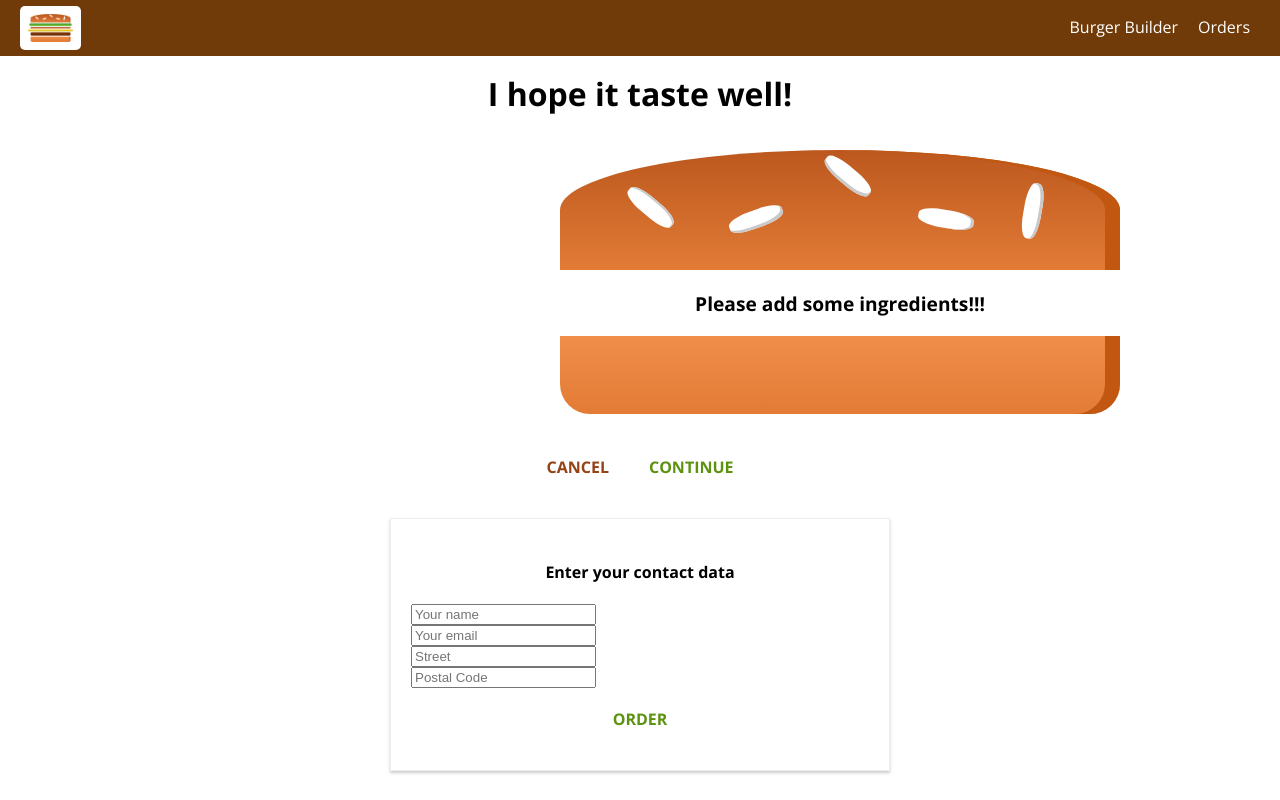
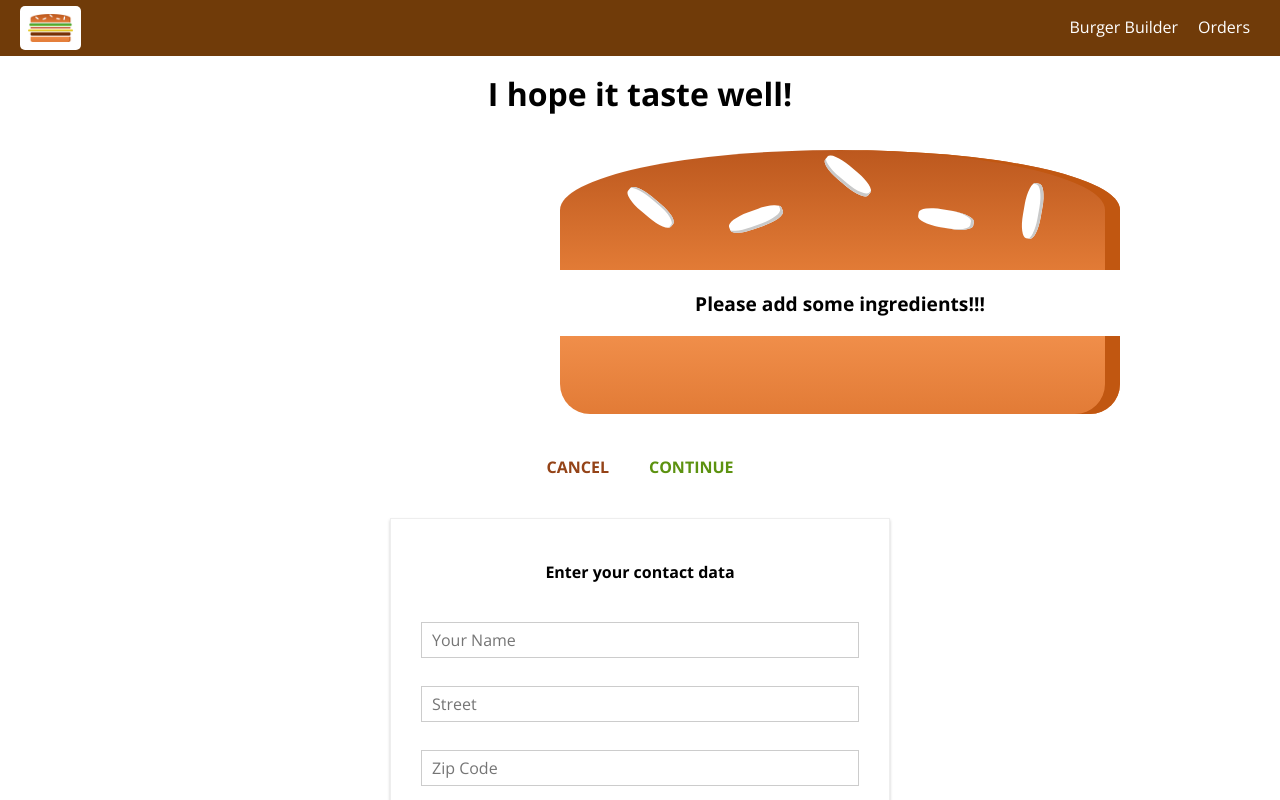
Before and after one commit to biancama/burger-builder, a React (Create React App) app: page /checkout in a window 1280 px wide. Both pictures are taken after a click on the button "CONTINUE". Shown: the top 800 px of the page. Built offline with nearby package versions, Linux system fonts and the light colour scheme.

Commit message:
Form validation

```diff
--- a/src/components/UI/Button/Button.js
+++ b/src/components/UI/Button/Button.js
@@ -2,7 +2,7 @@
 import classes from './Button.module.css';
 
 const button =(props) => (
-    <button className={[classes.Button, classes[props.btnType]].join(" ")} onClick={props.clicked}>{props.children}</button>
+    <button className={[classes.Button, classes[props.btnType]].join(" ")} disabled={props.disabled} onClick={props.clicked}>{props.children}</button>
 );
 
 export default button;
--- /dev/null
+++ b/src/components/UI/Input/Input.js
@@ -0,0 +1,36 @@
+import React from 'react';
+import styles from './Input.module.css';
+
+const input = (props) => {
+    let inputElement = null;
+    const inputClasses =[styles.InputElement];
+    if (props.invalid && props.shouldValidate && props.touched) {
+        inputClasses.push(styles.Invalid);
+    }
+    switch (props.elementType) {
+        case('input'):
+            inputElement = <input className={inputClasses.join (' ')} {...props.elementConfig} value={props.value} onChange={props.onChange}/>
+            break;
+        case('textArea'):
+            inputElement = <textarea className={inputClasses.join (' ')} {...props.elementConfig} value={props.value} onChange={props.onChange}/>
+            break;
+        case('select'):
+            inputElement = (
+            <select className={inputClasses.join (' ')} value={props.value} onChange={props.onChange}>
+                    {props.elementConfig.options.map(opt => <option key={opt.value} value={opt.value}>{opt.displayValue}</option>)};}
+            </select>
+            );
+            break;
+        default:
+            inputElement = <input className={inputClasses.join (' ')} {...props.elementConfig} value={props.value} onChange={props.onChange}/>
+    }
+    return (
+    <div className={styles.Input}>
+        <label className={styles.Label}>{props.label}</label>
+        {inputElement}
+    </div>
+    );
+
+};
+
+export default input;
--- /dev/null
+++ b/src/components/UI/Input/Input.module.css
@@ -0,0 +1,35 @@
+.Input {
+    width: 100%;
+    padding: 10px;
+    box-sizing: border-box;
+}
+
+.Label {
+    font-weight: bold;
+    display: block;
+    margin-bottom: 8px;
+}
+
+.InputElement {
+    outline: none;
+    border: 1px solid #ccc;
+    background-color: white;
+    font: inherit;
+    padding: 6px 10px;
+    display: block;
+    width: 100%;
+    box-sizing: border-box;
+}
+.InputElement:focus {
+    outline: none;
+    background-color: #ccc;
+}
+.Invalid {
+    border: 1px solid red;
+    background-color: #FDA49A;
+}
+
+.Button:disabled {
+    color: #ccc;
+    cursor: not-allowed;
+}
--- a/src/containers/Checkout/ContactData/ContactData.js
+++ b/src/containers/Checkout/ContactData/ContactData.js
@@ -3,33 +3,104 @@
 import styles from './ContactData.module.css';
 import Axios from '../../../axios-orders';
 import Spinner from '../../../components/UI/Spinner/Spinner';
+import Input from '../../../components/UI/Input/Input';
 
 class ContactData extends Component {
     state= {
-        name: '',
-        email: '',
-        address: {
-            street: '',
-            postalCode: ''
+        orderForm : {
+            name: {
+                elementType: 'input',
+                elementConfig: {
+                    type: 'text',
+                    placeholder: 'Your Name'
+                },
+                value: '',
+                validation: {
+                    required: true
+                },
+                valid: false,
+                touched: false
+            },
+            street: {
+                elementType: 'input',
+                elementConfig: {
+                    type: 'text',
+                    placeholder: 'Street'
+                },
+                value: '',
+                validation: {
+                    required: true
+                },
+                valid: false,
+                touched: false
+            },
+            zipcode: {
+                elementType: 'input',
+                elementConfig: {
+                    type: 'text',
+                    placeholder: 'Zip Code'
+                },
+                value: '',
+                validation: {
+                    required: true,
+                    minLength: 5,
+                    maxLength: 5
+                },
+                valid: false,
+                touched: false
+            },
+            country: {
+                elementType: 'input',
+                elementConfig: {
+                    type: 'text',
+                    placeholder: 'Italy'
+                },
+                value: '',
+                validation: {
+                    required: true
+                },
+                valid: false,
+                touched: false
+            },
+            email: {
+                elementType: 'input',
+                elementConfig: {
+                    type: 'email',
+                    placeholder: 'Your E-mail'
+                },
+                value: '',
+                validation: {
+                    required: true
+                },
+                valid: false,
+                touched: false
+            },
+            deliveryMethod: {
+                elementType: 'select',
+                elementConfig: {
+                    options: [
+                        { value: 'fastest', displayValue: 'Fastest'},
+                        { value: 'cheapest', displayValue: 'Cheapest'}
+                    ]
+                },
+                value: 'fastest',
+                valid: true
+            }
         },
+        formIsValid: false,
         loading: false
     }
     orderHandler = (event) => {
         event.preventDefault();
         this.setState({loading: true});
+        const formData = {};
+        for (let formElementIdentifier in this.state.orderForm) {
+            formData[formElementIdentifier] = this.state.orderForm[formElementIdentifier].value;
+        }
         const order = {
             ingredients: this.props.ingredients,
             price: this.props.price,
-            customer: {
-                name: 'Massimo Biancalani',
-                address : {
-                    street: 'Teststreet 1',
-                    zipcode: '41351',
-                    country: 'Italy'
-                },
-                email: 'test@test.com',
-                deliveryMethod: 'fastest'
-            }
+            orderData: formData
         }
         Axios.post('/orders.json', order)
         .then(response => {
@@ -41,13 +112,61 @@
             console.log(error);
         });
     }
+    checkValidity (value, rules) {
+        let isValid = true;
+        if (!rules) {
+            return true;
+        }
+        if (isValid && rules.required) {
+            isValid = value.trim() !== '';
+        }
+        if (isValid && rules.minLength) {
+            isValid = value.length >= rules.minLength;
+        }
+        if (isValid && rules.maxLength) {
+            isValid = value.length <= rules.maxLength;
+        }
+
+        return isValid;
+    }
+
+    inputChangeHandler = (event, inputIdentifier) => {
+        const updatedOrderForm = {
+            ...this.state.orderForm
+        };
+        const updatedOrderElement = {
+            ...updatedOrderForm[inputIdentifier]
+        }
+        updatedOrderElement.value = event.target.value;
+        updatedOrderElement.valid = this.checkValidity(updatedOrderElement.value, updatedOrderElement.validation);
+        updatedOrderElement.touched = true;
+        updatedOrderForm[inputIdentifier] = updatedOrderElement;
+        let formIsValid = true;
+        for (let inputIdentifier in updatedOrderForm) {
+            formIsValid = updatedOrderForm[inputIdentifier].valid && formIsValid;
+        }
+        this.setState({orderForm: updatedOrderForm, formIsValid: formIsValid});
+    }
+
     render () {
-        let form = (<form>
-            <input className={styles.Input} type="text" name="name" placeholder="Your name"/>
-            <input className={styles.Input} type="text" name="email" placeholder="Your email"/>
-            <input className={styles.Input} type="text" name="street" placeholder="Street"/>
-            <input className={styles.Input} type="text" name="postalCode" placeholder="Postal Code"/>
-            <Button btnType="Success" clicked={this.orderHandler}>ORDER</Button>
+        const formElementsArray = [];
+        for(let key in this.state.orderForm) {
+            formElementsArray.push({
+                id: key,
+                config: this.state.orderForm[key]
+            });
+        }
+
+        let form = (<form onSubmit={this.orderHandler}>
+            {formElementsArray.map(element => (
+                <Input key={element.id}
+                    elementType={element.config.elementType}
+                    elementConfig={element.config.elementConfig} value={element.config.value} onChange={(event) => this.inputChangeHandler(event, element.id)}
+                    invalid={!element.config.valid} shouldValidate={element.config.validation}
+                    touched={element.config.touched}
+                    />
+            ))}
+            <Button btnType="Success" clicked={this.orderHandler} disabled={!this.state.orderForm.formIsValid}>ORDER</Button>
             </form>);
         if (this.state.loading) {
             form = <Spinner />;
```
